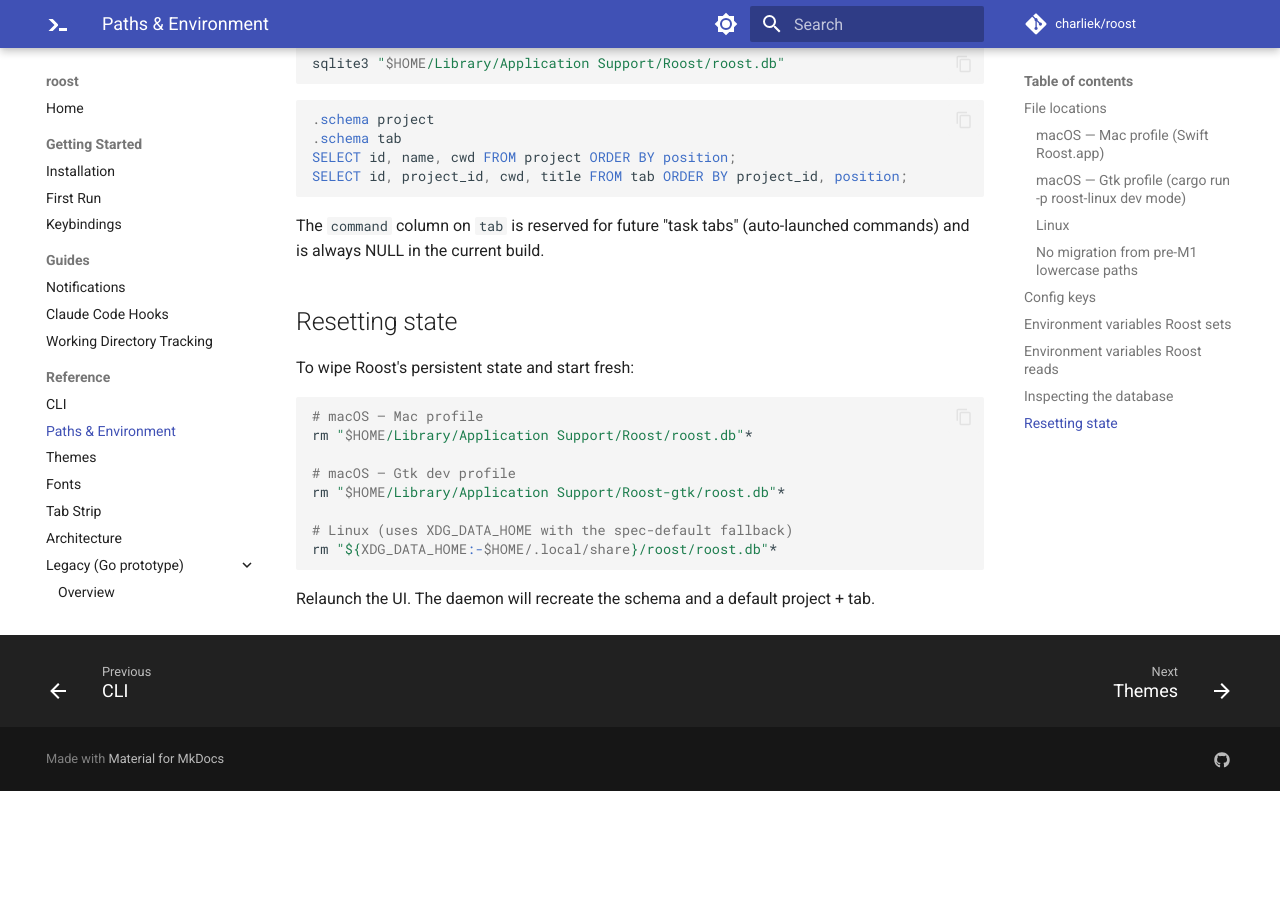
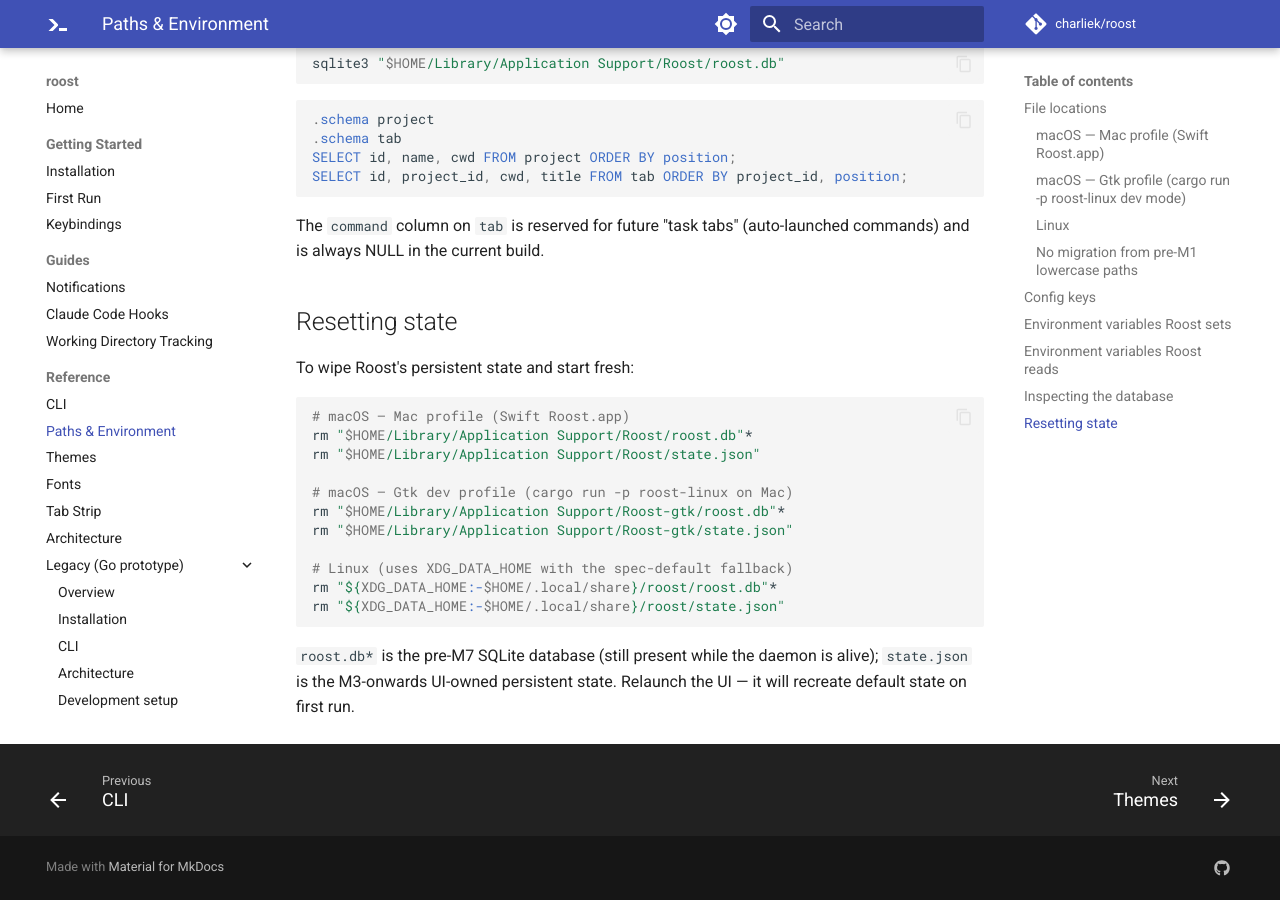
Before and after one commit to charliek/roost, an MkDocs documentation site: the page built from docs/reference/paths.md, in a window 1280 px wide and 900 px high, scrolled down 4723 px. Built offline with MkDocs 1.6.1 and Material for MkDocs 9.7.7, drawn with Linux system fonts in a browser that asks for light colours; comment, search, counter and statistics services are not loaded; before the commit the page ends 5514 px from its top, so only the background shows below that.

Commit message:
refactor(M1): address CodeRabbit — paths.md reset covers state.json
CodeRabbit on M1 flagged that the reset section deletes only
`roost.db*` and tells the reader the daemon will recreate state.
Both will be wrong from M3 onward, when the UI owns `state.json`
directly. Add explicit `state.json` removals per profile and
rephrase the recreate sentence as UI-owned. Also clarifies that
`roost.db*` is the pre-M7 daemon artifact.

The other CR comments on M1 land naturally in M2:
- "Swift /tmp fallback vs Rust HOME-error" — M2's roost-ipc::paths
  is rewritten to also fall back to `/tmp/<app_label>` when HOME is
  missing, matching the Swift companion and the pre-M1 Swift
  default-socket helper.
- "resolve_falls_back_to_default_kind_for_unknown_env flaky" — that
  test is removed in M2 when BundleProfile migrates from
  roost-common to roost-ipc.

Co-Authored-By: Claude Opus 4.7 (1M context) <noreply@anthropic.com>

````diff
--- a/docs/reference/paths.md
+++ b/docs/reference/paths.md
@@ -144,14 +144,17 @@ The `command` column on `tab` is reserved for future "task tabs" (auto-launched
 To wipe Roost's persistent state and start fresh:
 
 ```bash
-# macOS — Mac profile
+# macOS — Mac profile (Swift Roost.app)
 rm "$HOME/Library/Application Support/Roost/roost.db"*
+rm "$HOME/Library/Application Support/Roost/state.json"
 
-# macOS — Gtk dev profile
+# macOS — Gtk dev profile (cargo run -p roost-linux on Mac)
 rm "$HOME/Library/Application Support/Roost-gtk/roost.db"*
+rm "$HOME/Library/Application Support/Roost-gtk/state.json"
 
 # Linux (uses XDG_DATA_HOME with the spec-default fallback)
 rm "${XDG_DATA_HOME:-$HOME/.local/share}/roost/roost.db"*
+rm "${XDG_DATA_HOME:-$HOME/.local/share}/roost/state.json"
 ```
 
-Relaunch the UI. The daemon will recreate the schema and a default project + tab.
+`roost.db*` is the pre-M7 SQLite database (still present while the daemon is alive); `state.json` is the M3-onwards UI-owned persistent state. Relaunch the UI — it will recreate default state on first run.
````
